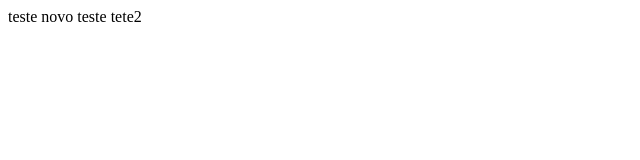
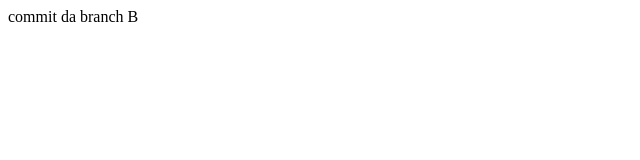
Before and after one commit to eltonmarinho/meu_projeto_versionado, a plain HTML site: page index.html in a window 1280 px wide. Shown: the full height of the page, 0-640 px from the left. Drawn offline with Linux system fonts and the light colour scheme.

Commit message:
Update index.html

```diff
--- a/index.html
+++ b/index.html
@@ -7,8 +7,6 @@
     <title>Document</title>
 </head>
 <body>
-    teste
-    novo teste
-    tete2
+    commit da branch B
 </body>
 </html>
```
